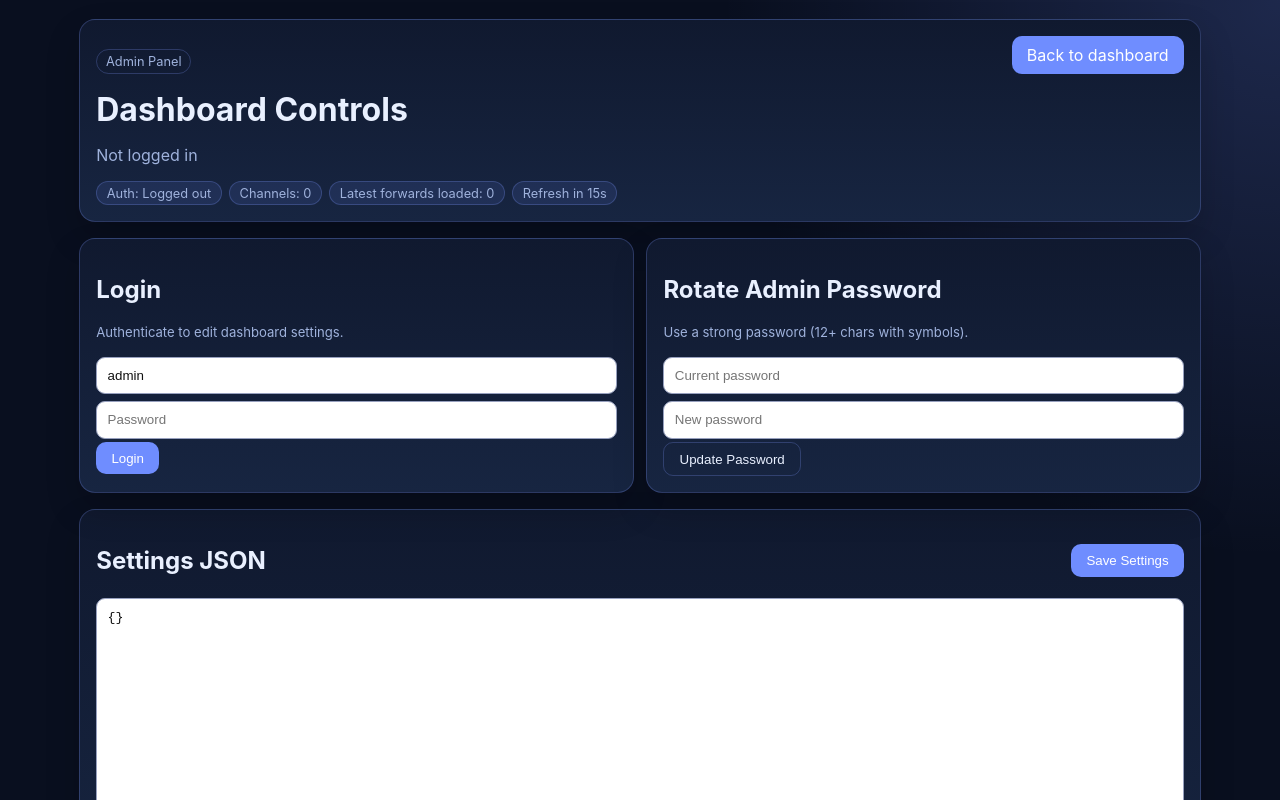
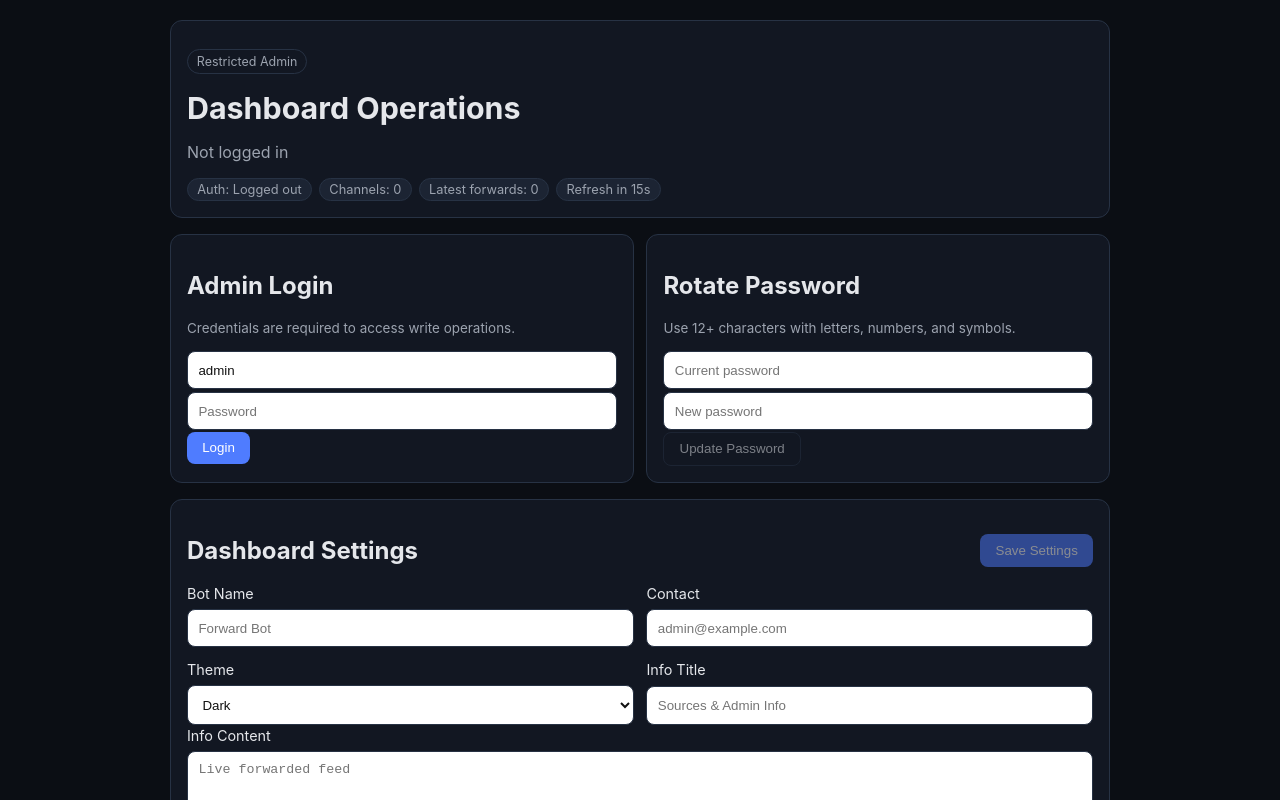
Before and after one commit to abyn365/telegram-channel-to-whatsapp-channel, a Next.js app in the folder dashboard/: page /admin in a window 1280 px wide. Shown: the top 800 px of the page. Built offline with nearby package versions, Linux system fonts and the light colour scheme.

Commit message:
Polish dashboard for production with cleaner dark UI and hardened admin

```diff
--- a/dashboard/pages/admin.js
+++ b/dashboard/pages/admin.js
@@ -1,30 +1,47 @@
-import { useEffect, useMemo, useState } from 'react';
+import Head from 'next/head';
+import { useEffect, useState } from 'react';
 
 const REFRESH_SECONDS = 15;
+
+function normalizeTemplates(input) {
+  return String(input || '')
+    .split('\n')
+    .map((line) => line.trim())
+    .filter(Boolean)
+    .map((line) => {
+      const [channel, postId] = line.split('/').map((value) => value?.trim()).filter(Boolean);
+      if (!channel || !postId) return null;
+      return { channel, postId };
+    })
+    .filter(Boolean);
+}
 
 export default function Admin() {
   const [token, setToken] = useState(typeof window !== 'undefined' ? localStorage.getItem('adminToken') || '' : '');
   const [username, setUsername] = useState('admin');
   const [password, setPassword] = useState('');
-  const [settingsJson, setSettingsJson] = useState('{}');
+  const [settings, setSettings] = useState({ botName: '', infoTitle: '', infoContent: '', contact: '', theme: 'dark', templates: [] });
+  const [templatesText, setTemplatesText] = useState('');
   const [oldPassword, setOldPassword] = useState('');
   const [newPassword, setNewPassword] = useState('');
   const [status, setStatus] = useState('Not logged in');
   const [stats, setStats] = useState({ channels: 0, forwards: 0 });
   const [refreshIn, setRefreshIn] = useState(REFRESH_SECONDS);
+  const [busy, setBusy] = useState(false);
 
   const authHeader = token ? { Authorization: `Bearer ${token}` } : {};
 
   const loadAdminData = async () => {
     if (!token) return;
     try {
-      const [settings, channels, forwards] = await Promise.all([
-        fetch('/api/admin/settings', { headers: authHeader }).then((r) => r.json()),
-        fetch('/api/public/channels').then((r) => r.json()),
-        fetch('/api/public/forwards?limit=40').then((r) => r.json()),
+      const [settingsRes, channelsRes, forwardsRes] = await Promise.all([
+        fetch('/api/admin/settings', { headers: authHeader }).then((response) => response.json()),
+        fetch('/api/public/channels').then((response) => response.json()),
+        fetch('/api/public/forwards?limit=40').then((response) => response.json()),
       ]);
-      setSettingsJson(JSON.stringify(settings, null, 2));
-      setStats({ channels: (channels.channels || []).length, forwards: (forwards.items || []).length });
+      setSettings(settingsRes);
+      setTemplatesText((settingsRes.templates || []).map((template) => `${template.channel}/${template.postId}`).join('\n'));
+      setStats({ channels: (channelsRes.channels || []).length, forwards: (forwardsRes.items || []).length });
       setStatus('Authenticated');
       setRefreshIn(REFRESH_SECONDS);
     } catch {
@@ -36,7 +53,7 @@ export default function Admin() {
     if (!token) return undefined;
     loadAdminData();
     const refreshTimer = setInterval(loadAdminData, REFRESH_SECONDS * 1000);
-    const countdownTimer = setInterval(() => setRefreshIn((v) => (v <= 1 ? REFRESH_SECONDS : v - 1)), 1000);
+    const countdownTimer = setInterval(() => setRefreshIn((value) => (value <= 1 ? REFRESH_SECONDS : value - 1)), 1000);
     return () => {
       clearInterval(refreshTimer);
       clearInterval(countdownTimer);
@@ -44,17 +61,22 @@ export default function Admin() {
   }, [token]);
 
   const login = async () => {
-    const res = await fetch('/api/admin/login', {
+    setBusy(true);
+    try {
+      const response = await fetch('/api/admin/login', {
         method: 'POST',
         headers: { 'Content-Type': 'application/json' },
         body: JSON.stringify({ username, password }),
       });
-    if (!res.ok) return alert('Invalid login');
-    const data = await res.json();
+      if (!response.ok) return alert('Invalid login');
+      const data = await response.json();
       setToken(data.token);
       localStorage.setItem('adminToken', data.token);
       setPassword('');
       setStatus('Authenticated');
+    } finally {
+      setBusy(false);
+    }
   };
 
   const logout = () => {
@@ -63,82 +85,160 @@ export default function Admin() {
     setStatus('Logged out');
   };
 
-  const save = async () => {
+  const saveSettings = async () => {
+    const templates = normalizeTemplates(templatesText);
+    const payload = {
+      botName: settings.botName || '',
+      infoTitle: settings.infoTitle || '',
+      infoContent: settings.infoContent || '',
+      contact: settings.contact || '',
+      theme: settings.theme || 'dark',
+      templates,
+    };
+
+    if (!payload.botName.trim()) return alert('Bot name is required');
+
+    setBusy(true);
     try {
-      const payload = JSON.parse(settingsJson);
-      const res = await fetch('/api/admin/settings', {
+      const response = await fetch('/api/admin/settings', {
         method: 'PUT',
         headers: { 'Content-Type': 'application/json', ...authHeader },
         body: JSON.stringify(payload),
       });
-      if (!res.ok) return alert('Save failed');
-      const updated = await res.json();
-      setSettingsJson(JSON.stringify(updated, null, 2));
+      if (!response.ok) return alert('Settings save failed');
+      const updated = await response.json();
+      setSettings(updated);
+      setTemplatesText((updated.templates || []).map((template) => `${template.channel}/${template.postId}`).join('\n'));
       setStatus('Settings saved');
-    } catch {
-      alert('Invalid JSON in settings');
+    } finally {
+      setBusy(false);
     }
   };
 
   const rotatePassword = async () => {
-    const res = await fetch('/api/admin/password', {
+    if (newPassword.length < 12) return alert('Use at least 12 characters for the new password');
+    setBusy(true);
+    try {
+      const response = await fetch('/api/admin/password', {
         method: 'PUT',
         headers: { 'Content-Type': 'application/json', ...authHeader },
         body: JSON.stringify({ oldPassword, newPassword }),
       });
-    if (!res.ok) return alert('Password change failed');
+      if (!response.ok) return alert('Password change failed');
       setOldPassword('');
       setNewPassword('');
       setStatus('Password updated');
+    } finally {
+      setBusy(false);
+    }
   };
 
-  const authState = useMemo(() => (token ? 'Logged in' : 'Logged out'), [token]);
-
   return (
-    <main className="wrap">
+    <>
+      <Head>
+        <meta name="robots" content="noindex,nofollow" />
+        <title>Dashboard Admin</title>
+      </Head>
+      <main className="wrap adminWrap">
         <header className="hero card">
           <div>
-          <p className="badge">Admin Panel</p>
-          <h1>Dashboard Controls</h1>
+            <p className="badge">Restricted Admin</p>
+            <h1>Dashboard Operations</h1>
             <p className="muted">{status}</p>
             <div className="statusRow">
-            <span className="statusPill">Auth: {authState}</span>
+              <span className="statusPill">Auth: {token ? 'Logged in' : 'Logged out'}</span>
               <span className="statusPill">Channels: {stats.channels}</span>
-            <span className="statusPill">Latest forwards loaded: {stats.forwards}</span>
+              <span className="statusPill">Latest forwards: {stats.forwards}</span>
               <span className="statusPill">Refresh in {refreshIn}s</span>
             </div>
           </div>
           <div className="heroActions">
             {token ? <button className="btn secondary" onClick={logout}>Logout</button> : null}
-          <a href="/" className="btn">Back to dashboard</a>
           </div>
         </header>
 
         <section className="gridTwo">
           <article className="card">
-          <h2>Login</h2>
-          <p className="muted small">Authenticate to edit dashboard settings.</p>
-          <input value={username} onChange={(e) => setUsername(e.target.value)} placeholder="Username" />
-          <input type="password" value={password} onChange={(e) => setPassword(e.target.value)} placeholder="Password" />
-          <button className="btn" onClick={login}>Login</button>
+            <h2>Admin Login</h2>
+            <p className="muted small">Credentials are required to access write operations.</p>
+            <input value={username} onChange={(e) => setUsername(e.target.value)} placeholder="Username" autoComplete="username" />
+            <input type="password" value={password} onChange={(e) => setPassword(e.target.value)} placeholder="Password" autoComplete="current-password" />
+            <button className="btn" onClick={login} disabled={busy}>Login</button>
           </article>
 
           <article className="card">
-          <h2>Rotate Admin Password</h2>
-          <p className="muted small">Use a strong password (12+ chars with symbols).</p>
-          <input type="password" value={oldPassword} onChange={(e) => setOldPassword(e.target.value)} placeholder="Current password" />
-          <input type="password" value={newPassword} onChange={(e) => setNewPassword(e.target.value)} placeholder="New password" />
-          <button className="btn secondary" onClick={rotatePassword}>Update Password</button>
+            <h2>Rotate Password</h2>
+            <p className="muted small">Use 12+ characters with letters, numbers, and symbols.</p>
+            <input type="password" value={oldPassword} onChange={(e) => setOldPassword(e.target.value)} placeholder="Current password" autoComplete="current-password" />
+            <input type="password" value={newPassword} onChange={(e) => setNewPassword(e.target.value)} placeholder="New password" autoComplete="new-password" />
+            <button className="btn secondary" onClick={rotatePassword} disabled={busy || !token}>Update Password</button>
           </article>
         </section>
 
         <section className="card">
           <div className="sectionHeader">
-          <h2>Settings JSON</h2>
-          <button className="btn" onClick={save}>Save Settings</button>
+            <h2>Dashboard Settings</h2>
+            <button className="btn" onClick={saveSettings} disabled={busy || !token}>Save Settings</button>
           </div>
-        <textarea rows={18} value={settingsJson} onChange={(e) => setSettingsJson(e.target.value)} />
+
+          <section className="formGrid">
+            <label>
+              Bot Name
+              <input
+                value={settings.botName || ''}
+                onChange={(e) => setSettings((current) => ({ ...current, botName: e.target.value }))}
+                placeholder="Forward Bot"
+              />
+            </label>
+
+            <label>
+              Contact
+              <input
+                value={settings.contact || ''}
+                onChange={(e) => setSettings((current) => ({ ...current, contact: e.target.value }))}
+                placeholder="admin@example.com"
+              />
+            </label>
+
+            <label>
+              Theme
+              <select value={settings.theme || 'dark'} onChange={(e) => setSettings((current) => ({ ...current, theme: e.target.value }))}>
+                <option value="dark">Dark</option>
+                <option value="light">Light</option>
+              </select>
+            </label>
+
+            <label>
+              Info Title
+              <input
+                value={settings.infoTitle || ''}
+                onChange={(e) => setSettings((current) => ({ ...current, infoTitle: e.target.value }))}
+                placeholder="Sources & Admin Info"
+              />
+            </label>
+          </section>
+
+          <label>
+            Info Content
+            <textarea
+              rows={4}
+              value={settings.infoContent || ''}
+              onChange={(e) => setSettings((current) => ({ ...current, infoContent: e.target.value }))}
+              placeholder="Live forwarded feed"
+            />
+          </label>
+
+          <label>
+            Embed Templates (one per line as channel/postId)
+            <textarea
+              rows={6}
+              value={templatesText}
+              onChange={(e) => setTemplatesText(e.target.value)}
+              placeholder="wfwitness/74427"
+            />
+          </label>
         </section>
       </main>
+    </>
   );
 }
--- a/dashboard/pages/api/admin/settings.js
+++ b/dashboard/pages/api/admin/settings.js
@@ -8,13 +8,38 @@ function authorized(req) {
   return Boolean(claims?.role === 'admin');
 }
 
+function cleanText(input, fallback = '') {
+  const value = String(input ?? fallback).trim();
+  return value.slice(0, 4000);
+}
+
+function normalizeTemplates(raw, fallback = []) {
+  if (!Array.isArray(raw)) return fallback;
+  return raw
+    .map((entry) => ({ channel: cleanText(entry?.channel, ''), postId: cleanText(entry?.postId, '') }))
+    .filter((entry) => entry.channel && entry.postId)
+    .slice(0, 100);
+}
+
+function normalizeSettings(current, payload) {
+  return {
+    ...current,
+    botName: cleanText(payload?.botName, current.botName || 'Forward Bot'),
+    infoTitle: cleanText(payload?.infoTitle, current.infoTitle || 'Sources & Admin Info'),
+    infoContent: cleanText(payload?.infoContent, current.infoContent || 'Live forwarded feed'),
+    contact: cleanText(payload?.contact, current.contact || ''),
+    theme: payload?.theme === 'light' ? 'light' : 'dark',
+    templates: normalizeTemplates(payload?.templates, current.templates || []),
+  };
+}
+
 export default async function handler(req, res) {
   if (!authorized(req)) return res.status(401).json({ error: 'Unauthorized' });
   try {
     if (req.method === 'GET') return res.status(200).json(await getSettings());
     if (req.method === 'PUT') {
       const current = await getSettings();
-      const next = { ...current, ...(req.body || {}), templates: Array.isArray(req.body?.templates) ? req.body.templates : current.templates };
+      const next = normalizeSettings(current, req.body || {});
       await setSettings(next);
       return res.status(200).json(next);
     }
--- a/dashboard/styles/dashboard.css
+++ b/dashboard/styles/dashboard.css
@@ -1,49 +1,46 @@
 :root {
-  --bg: #090f1f;
-  --panel: #10192f;
-  --panel-2: #172541;
-  --text: #e9f0ff;
-  --muted: #9fb2dc;
-  --accent: #6f8dff;
-  --line: rgba(127, 151, 255, 0.25);
-  --soft: rgba(111, 141, 255, 0.12);
+  --bg: #0b0e14;
+  --panel: #121722;
+  --panel-2: #171d2b;
+  --text: #e5e7eb;
+  --muted: #9ca3af;
+  --accent: #4f7cff;
+  --line: #273244;
+  --soft: #1c2433;
 }
 
 :root[data-theme='light'] {
-  --bg: #f3f7ff;
+  --bg: #f3f4f6;
   --panel: #ffffff;
-  --panel-2: #f7faff;
-  --text: #1b2742;
-  --muted: #5b6a8f;
-  --accent: #3f5dff;
-  --line: rgba(63, 93, 255, 0.22);
-  --soft: rgba(63, 93, 255, 0.1);
+  --panel-2: #f8fafc;
+  --text: #111827;
+  --muted: #6b7280;
+  --accent: #315efb;
+  --line: #dbe1ea;
+  --soft: #eef2ff;
 }
 
-* {
-  box-sizing: border-box;
-}
+* { box-sizing: border-box; }
 
 body {
   margin: 0;
   font-family: Inter, system-ui, -apple-system, Segoe UI, Roboto, sans-serif;
-  background: radial-gradient(circle at top right, rgba(111, 141, 255, 0.2), transparent 35%), var(--bg);
+  background: var(--bg);
   color: var(--text);
 }
 
 .wrap {
-  max-width: 1160px;
+  max-width: 1120px;
   margin: 0 auto;
-  padding: 1.2rem;
+  padding: 1.25rem;
 }
 
 .card {
-  background: linear-gradient(180deg, var(--panel), var(--panel-2));
+  background: var(--panel);
   border: 1px solid var(--line);
   padding: 1rem;
-  border-radius: 16px;
+  border-radius: 12px;
   margin-bottom: 1rem;
-  box-shadow: 0 16px 34px rgba(0, 0, 0, 0.18);
 }
 
 .hero {
@@ -53,36 +50,31 @@ body {
   gap: 1rem;
 }
 
-.hero h1 {
-  margin: 0.25rem 0;
-  font-size: 2rem;
-}
+.hero h1 { margin: 0.25rem 0; font-size: 1.9rem; }
 
 .badge {
   display: inline-block;
-  padding: 0.24rem 0.55rem;
+  padding: 0.22rem 0.55rem;
   border: 1px solid var(--line);
   border-radius: 999px;
   color: var(--muted);
-  font-size: 0.8rem;
+  font-size: 0.78rem;
 }
 
-.heroActions {
-  display: flex;
-  gap: 0.5rem;
-  flex-wrap: wrap;
-}
+.heroActions { display: flex; gap: 0.5rem; flex-wrap: wrap; }
 
 .btn {
   background: var(--accent);
   color: #fff;
   border: 0;
   padding: 0.55rem 0.95rem;
-  border-radius: 10px;
+  border-radius: 8px;
   cursor: pointer;
   text-decoration: none;
   display: inline-block;
 }
+
+.btn:disabled { opacity: 0.5; cursor: not-allowed; }
 
 .btn.secondary {
   background: transparent;
@@ -90,18 +82,10 @@ body {
   color: var(--text);
 }
 
-.btn.tiny {
-  padding: 0.38rem 0.75rem;
-  font-size: 0.85rem;
-}
+.btn.tiny { padding: 0.35rem 0.7rem; font-size: 0.82rem; }
 
-.muted {
-  color: var(--muted);
-}
-
-.small {
-  font-size: 0.82rem;
-}
+.muted { color: var(--muted); }
+.small { font-size: 0.84rem; }
 
 .statusRow {
   display: flex;
@@ -113,7 +97,7 @@ body {
 .statusPill {
   background: var(--soft);
   border: 1px solid var(--line);
-  padding: 0.22rem 0.6rem;
+  padding: 0.2rem 0.58rem;
   border-radius: 999px;
   font-size: 0.8rem;
   color: var(--muted);
@@ -121,14 +105,11 @@ body {
 
 .statsGrid {
   display: grid;
-  grid-template-columns: repeat(4, minmax(0, 1fr));
+  grid-template-columns: repeat(2, minmax(0, 1fr));
   gap: 0.8rem;
 }
 
-.statCard h3 {
-  margin: 0;
-  font-size: 1.4rem;
-}
+.statCard h3 { margin: 0; font-size: 1.2rem; }
 
 .sectionHeader {
   display: flex;
@@ -138,23 +119,16 @@ body {
   flex-wrap: wrap;
 }
 
-.filtersGrid {
+.filtersGrid,
+.formGrid {
   display: grid;
-  grid-template-columns: repeat(3, minmax(0, 1fr));
+  grid-template-columns: repeat(2, minmax(0, 1fr));
   gap: 0.8rem;
 }
 
-label {
-  display: grid;
-  gap: 0.35rem;
-  font-size: 0.9rem;
-}
+label { display: grid; gap: 0.35rem; font-size: 0.9rem; }
 
-.chips {
-  display: flex;
-  gap: 0.45rem;
-  flex-wrap: wrap;
-}
+.chips { display: flex; gap: 0.45rem; flex-wrap: wrap; }
 
 .chips span {
   background: var(--soft);
@@ -166,18 +140,16 @@ label {
 .feed {
   display: grid;
   grid-template-columns: repeat(2, minmax(0, 1fr));
-  gap: 0.85rem;
+  gap: 0.8rem;
 }
 
-.feed.compact {
-  gap: 0.65rem;
-}
+.feed.compact { gap: 0.65rem; }
 
 .post {
-  background: rgba(0, 0, 0, 0.1);
+  background: var(--panel-2);
   border: 1px solid var(--line);
-  padding: 0.9rem;
-  border-radius: 14px;
+  padding: 0.85rem;
+  border-radius: 10px;
 }
 
 .postHeader {
@@ -196,53 +168,37 @@ label {
 
 .mediaBadge {
   font-size: 0.72rem;
-  padding: 0.2rem 0.55rem;
+  padding: 0.18rem 0.5rem;
   border-radius: 999px;
-  background: rgba(111, 141, 255, 0.2);
+  background: var(--soft);
   border: 1px solid var(--line);
   color: var(--muted);
   font-weight: 600;
-  letter-spacing: 0.02em;
 }
 
-.postText {
-  white-space: normal;
-  line-height: 1.45;
-  margin: 0.55rem 0;
-}
+.postText { line-height: 1.45; margin: 0.55rem 0; }
 
-.link {
-  color: var(--accent);
-  text-decoration: none;
-}
-
-.link:hover {
-  text-decoration: underline;
-}
+.link { color: var(--accent); text-decoration: none; }
+.link:hover { text-decoration: underline; }
 
 .embedWrap {
   margin-top: 0.75rem;
   border: 1px solid var(--line);
-  border-radius: 12px;
+  border-radius: 10px;
   overflow: hidden;
-  background: var(--panel);
+  background: #fff;
 }
 
-.embedWrap iframe {
-  width: 100%;
-  min-height: 420px;
-  border: 0;
-  background: #fff;
-}
+.embedWrap iframe { width: 100%; min-height: 420px; border: 0; }
 
 textarea,
 input,
 select {
   width: 100%;
   padding: 0.65rem;
-  margin: 0.2rem 0;
-  border-radius: 9px;
-  border: 1px solid #97a0be;
+  margin: 0.1rem 0;
+  border-radius: 8px;
+  border: 1px solid var(--line);
   background: #fff;
   color: #111;
 }
@@ -253,22 +209,17 @@ select {
   gap: 0.8rem;
 }
 
-@media (max-width: 980px) {
+.adminWrap { max-width: 980px; }
+
+@media (max-width: 900px) {
   .statsGrid,
   .feed,
   .filtersGrid,
-  .gridTwo {
-    grid-template-columns: 1fr;
-  }
+  .gridTwo,
+  .formGrid { grid-template-columns: 1fr; }
 }
 
 @media (max-width: 760px) {
-  .hero {
-    flex-direction: column;
-    align-items: flex-start;
-  }
-
-  .embedWrap iframe {
-    min-height: 360px;
-  }
+  .hero { flex-direction: column; align-items: flex-start; }
+  .embedWrap iframe { min-height: 340px; }
 }
```
Also changed, not shown: dashboard/pages/index.js (+17 -48 lines). Lines whose indentation alone changed are shown as unchanged.
